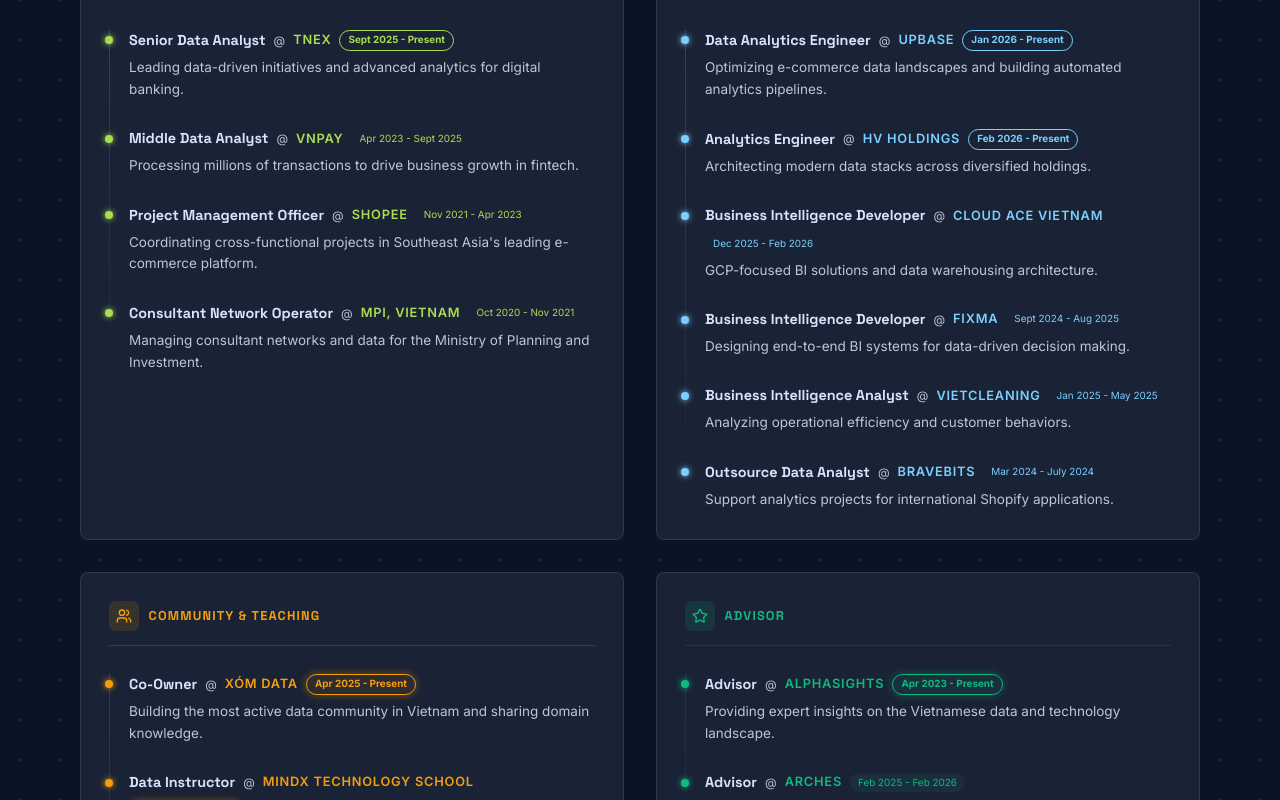
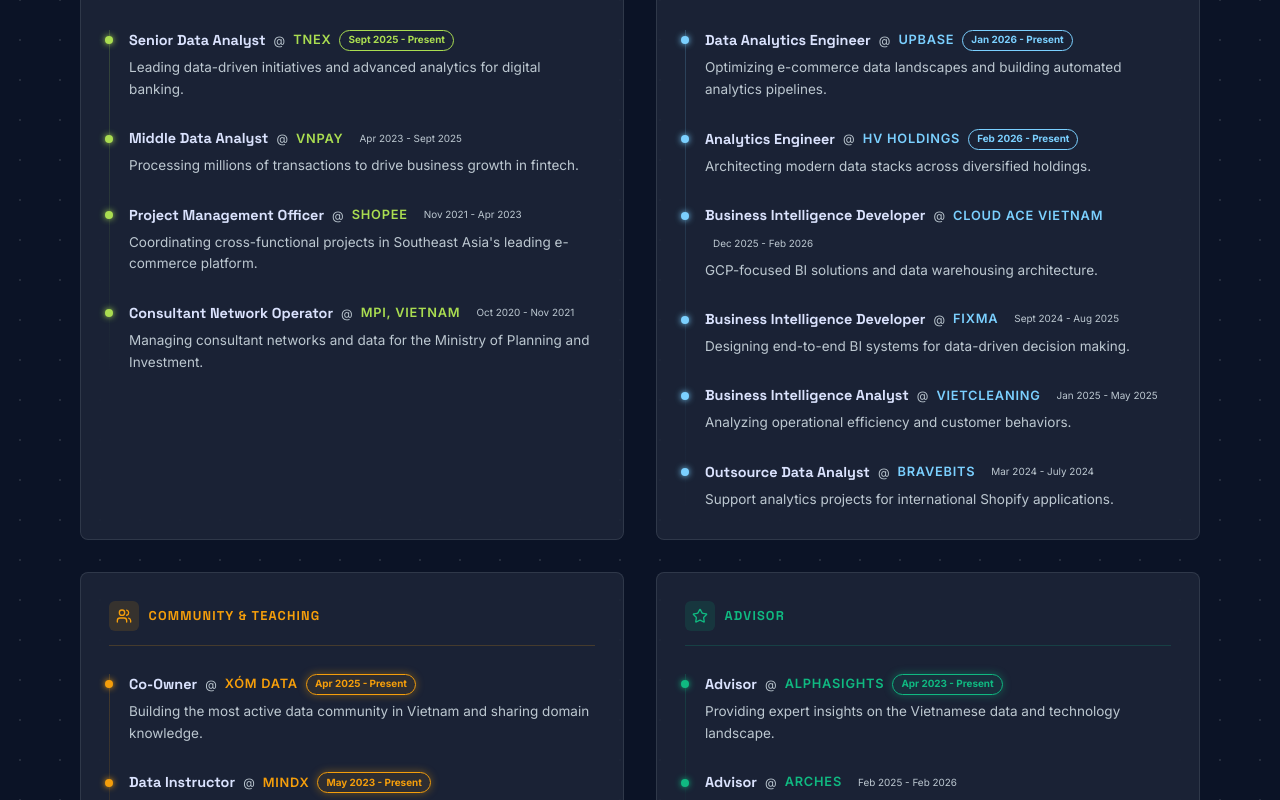
Before and after one commit to tunguyenn99/personal-websites-portfolio, a React (Vite) app: page / in a window 1280 px wide. Shown: the part 1140-1940 px from the top of the page. Built offline with nearby package versions, Linux system fonts and the light colour scheme.

Commit message:
ui: fully remove border/bg from non-Present period badges

```diff
--- a/src/components/Experience.jsx
+++ b/src/components/Experience.jsx
@@ -101,14 +101,14 @@
         },
         {
           role: "Data Instructor",
-          company: "MindX Technology School",
+          company: "MindX",
           url: "https://mindx.edu.vn/",
           period: "May 2023 - Present",
           description: "Training the next generation of data professionals in SQL, Python, and PowerBI."
         },
         {
           role: "Data Curriculum Designer",
-          company: "MindX Technology School",
+          company: "MindX",
           url: "https://mindx.edu.vn/",
           period: "Feb 2025 - Dec 2025",
           description: "Developing comprehensive learning paths for Data Engineering and Analytics."
@@ -208,9 +208,11 @@
                       </a>
                       <span style={{
                         display: 'inline-block', fontSize: '0.62rem', padding: '0.1rem 0.5rem',
-                        borderRadius: '9999px', background: `${col.accentColor}15`,
-                        color: col.accentColor,
+                        borderRadius: '9999px',
+                        background: exp.period.includes('Present') ? `${col.accentColor}15` : 'transparent',
+                        color: exp.period.includes('Present') ? col.accentColor : 'var(--text-muted)',
                         border: exp.period.includes('Present') ? `1px solid ${col.accentColor}` : 'none',
+                        outline: 'none',
                         boxShadow: exp.period.includes('Present') ? `0 0 8px ${col.accentColor}66` : 'none',
                         fontWeight: exp.period.includes('Present') ? 700 : 400,
                       }}>
```
